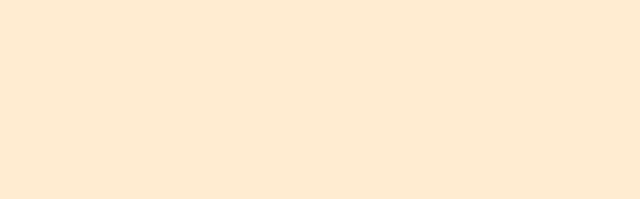
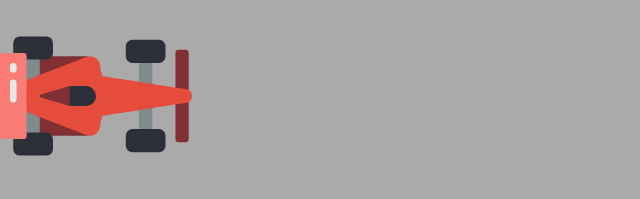
Before and after one commit to codywiseman/driving-game, a website: page driving game/index.html in a window 1280 px wide. Shown: the whole page, without its empty margins (0-640 px from the left). Drawn offline with Linux system fonts and the light colour scheme.

Commit message:
Apply CSS to create an initial layout of the driving game. #1

```diff
--- a/driving game/index.html
+++ b/driving game/index.html
@@ -7,7 +7,9 @@
     <title>Driving Game</title>
   </head>
   <body>
-
+    <div class="car">
+      <img src="images/f1.svg" alt="">
+    </div>
     <script src="main.js"></script>
   </body>
 </html>
--- a/driving game/styles.css
+++ b/driving game/styles.css
@@ -4,5 +4,13 @@
 }
 
 body {
-  background-color: blanchedalmond;
+  background-color: #aaa;
 }
+
+.car {
+  width: 15%;
+}
+
+.car img {
+  width: 100%;
+}
```
Also changed, not shown: driving game/images/f1.svg (renamed from images/f1.svg), driving game/images/favicon.ico (renamed from images/favicon.ico). Lines whose indentation alone changed are shown as unchanged.
